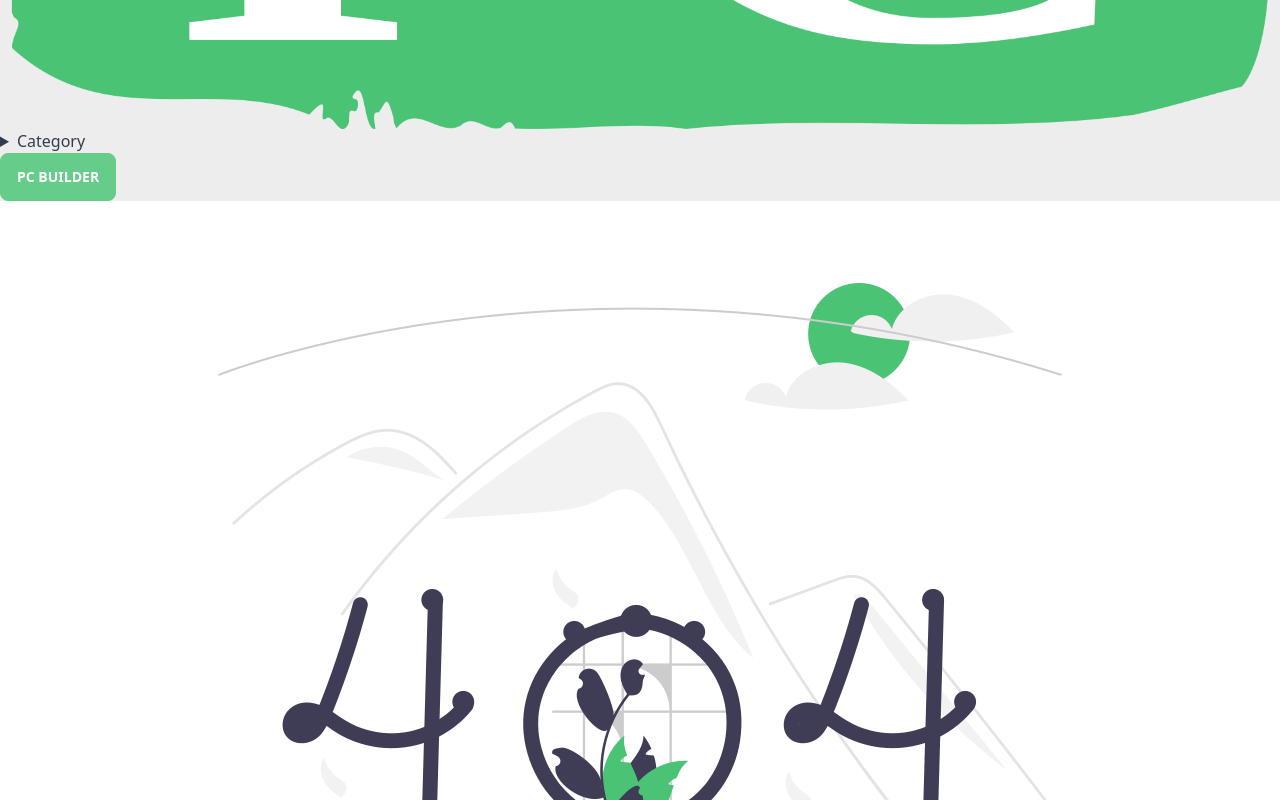
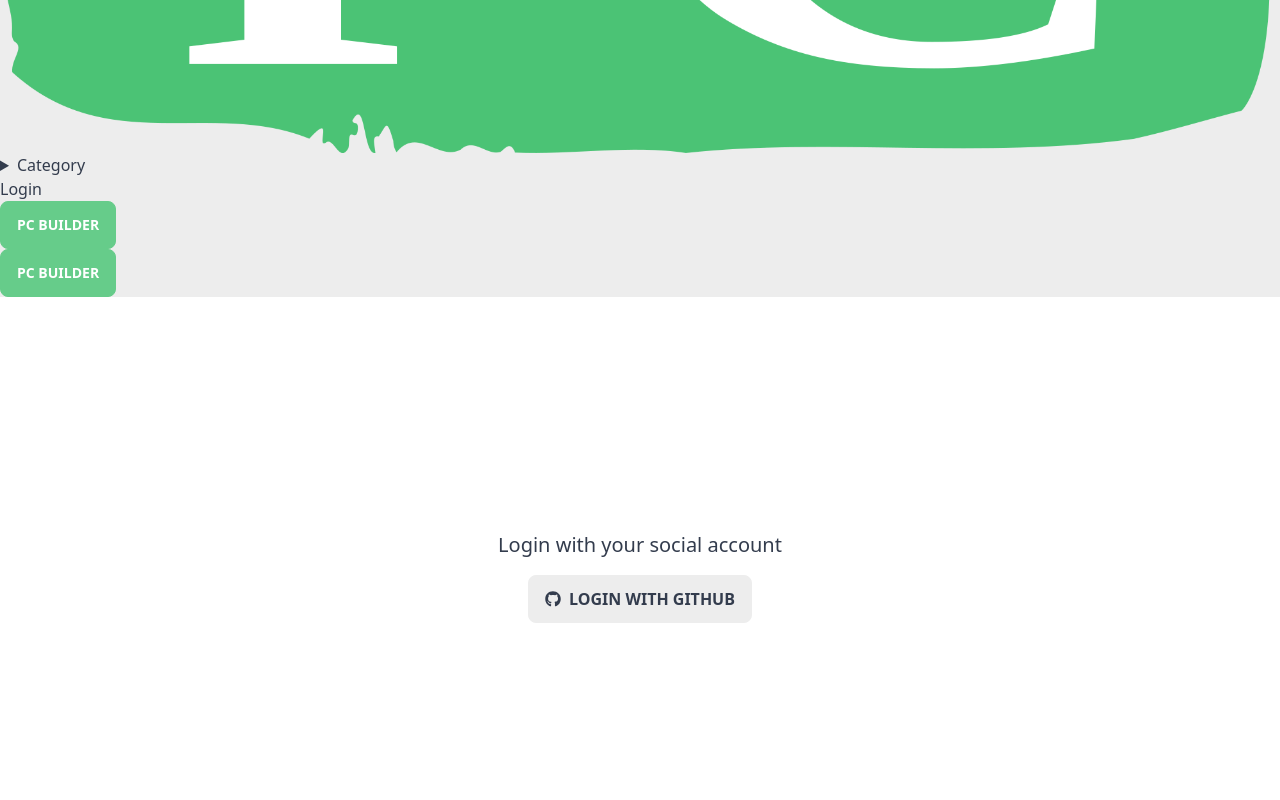
Before and after one commit to rahatsikz/pc-craftsman, a Next.js app: page /login in a window 1280 px wide. Before the commit this address had no page. Shown: the part 780-1580 px from the top of the page. Built offline with nearby package versions, Linux system fonts and the light colour scheme; no server answers.

Commit message:
[DONE] ~ github authentication added

```diff
--- a/package.json
+++ b/package.json
@@ -17,6 +17,7 @@
     "json-server": "^0.17.3",
     "mongodb": "^5.7.0",
     "next": "13.4.12",
+    "next-auth": "^4.22.3",
     "postcss": "8.4.27",
     "react": "18.2.0",
     "react-dom": "18.2.0",
--- a/src/Components/ui/Navbar.js
+++ b/src/Components/ui/Navbar.js
@@ -1,8 +1,11 @@
 /* eslint-disable @next/next/no-img-element */
 import Link from "next/link";
 import logo from "/public/pc-high-resolution-logo-color-on-transparent-background.png";
+import { signOut, useSession } from "next-auth/react";
 
 const Navbar = () => {
+  const { data: session } = useSession();
+
   return (
     <div className="bg-base-200 ">
       <div className="navbar  container mx-auto">
@@ -54,13 +57,16 @@ const Navbar = () => {
                   </li>
                 </ul>
               </li>
+              <li className="text-lg">
+                <Link href="/login">Login</Link>
+              </li>
             </ul>
           </div>
           <Link href="/">
             <img src={logo.src} alt="" className="w-20" />
           </Link>
         </div>
-        <div className="navbar-center hidden lg:flex">
+        <div className="navbar-end hidden lg:flex">
           <ul className="menu menu-horizontal px-1 z-10">
             <li tabIndex={0} className="text-lg">
               <details>
@@ -90,9 +96,24 @@ const Navbar = () => {
                 </ul>
               </details>
             </li>
+            {session?.user ? (
+              <button
+                className="btn btn-error text-white ml-2"
+                onClick={() => signOut()}
+              >
+                Log Out
+              </button>
+            ) : (
+              <li className=" text-lg">
+                <Link href="/login">Login</Link>
+              </li>
+            )}
+            <Link href="/pcbuilder" className="btn btn-primary text-white ml-2">
+              PC Builder
+            </Link>
           </ul>
         </div>
-        <div className="navbar-end">
+        <div className="navbar-end lg:hidden">
           <Link href="/pcbuilder" className="btn btn-primary text-white">
             PC Builder
           </Link>
--- /dev/null
+++ b/src/middleware.js
@@ -0,0 +1,3 @@
+export { default } from "next-auth/middleware";
+
+export const config = { matcher: ["/pcbuilder"] };
--- a/src/pages/_app.js
+++ b/src/pages/_app.js
@@ -4,9 +4,11 @@ import { store } from "@/redux/store";
 import "@/styles/globals.css";
 import { Toaster } from "react-hot-toast";
 import { Provider } from "react-redux";
+import { SessionProvider } from "next-auth/react";
 
 export default function App({ Component, pageProps }) {
   return (
+    <SessionProvider session={pageProps.session}>
       <Provider store={store}>
         <>
           <Navbar />
@@ -15,5 +17,6 @@ export default function App({ Component, pageProps }) {
           <Footer />
         </>
       </Provider>
+    </SessionProvider>
   );
 }
--- /dev/null
+++ b/src/pages/api/auth/[...nextauth].js
@@ -0,0 +1,18 @@
+import NextAuth from "next-auth";
+import GithubProvider from "next-auth/providers/github";
+
+export const authOptions = {
+  // Configure one or more authentication providers
+  providers: [
+    GithubProvider({
+      clientId: process.env.GITHUB_ID,
+      clientSecret: process.env.GITHUB_SECRET,
+    }),
+  ],
+
+  pages: {
+    signIn: "/login",
+  },
+};
+
+export default NextAuth(authOptions);
--- /dev/null
+++ b/src/pages/login.js
@@ -0,0 +1,27 @@
+import { signIn } from "next-auth/react";
+import { useRouter } from "next/router";
+import React from "react";
+import { FaGithub } from "react-icons/fa";
+
+const LoginPage = () => {
+  const router = useRouter();
+
+  const { callbackUrl } = router.query;
+  return (
+    <div className="h-[70vh] flex flex-col items-center justify-center gap-4">
+      <h1 className="text-xl">Login with your social account</h1>
+      <button
+        className="btn text-base"
+        onClick={() =>
+          signIn("github", {
+            callbackUrl: callbackUrl || "http://localhost:3000/",
+          })
+        }
+      >
+        <FaGithub /> Login With GitHub
+      </button>
+    </div>
+  );
+};
+
+export default LoginPage;
```
Also changed, not shown: 1 other file (tests, documents, lock files or other folders). Lines whose indentation alone changed are shown as unchanged.
